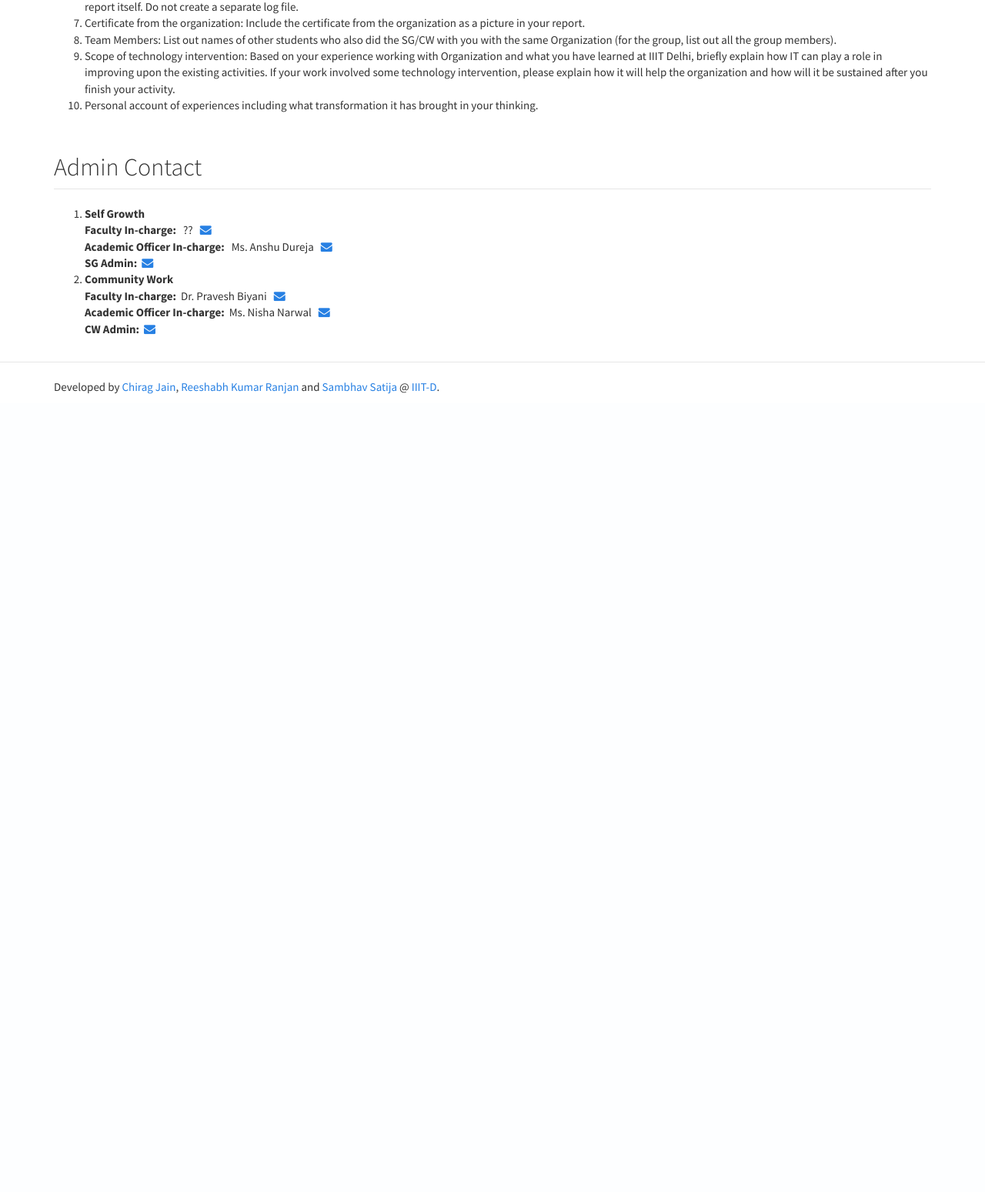
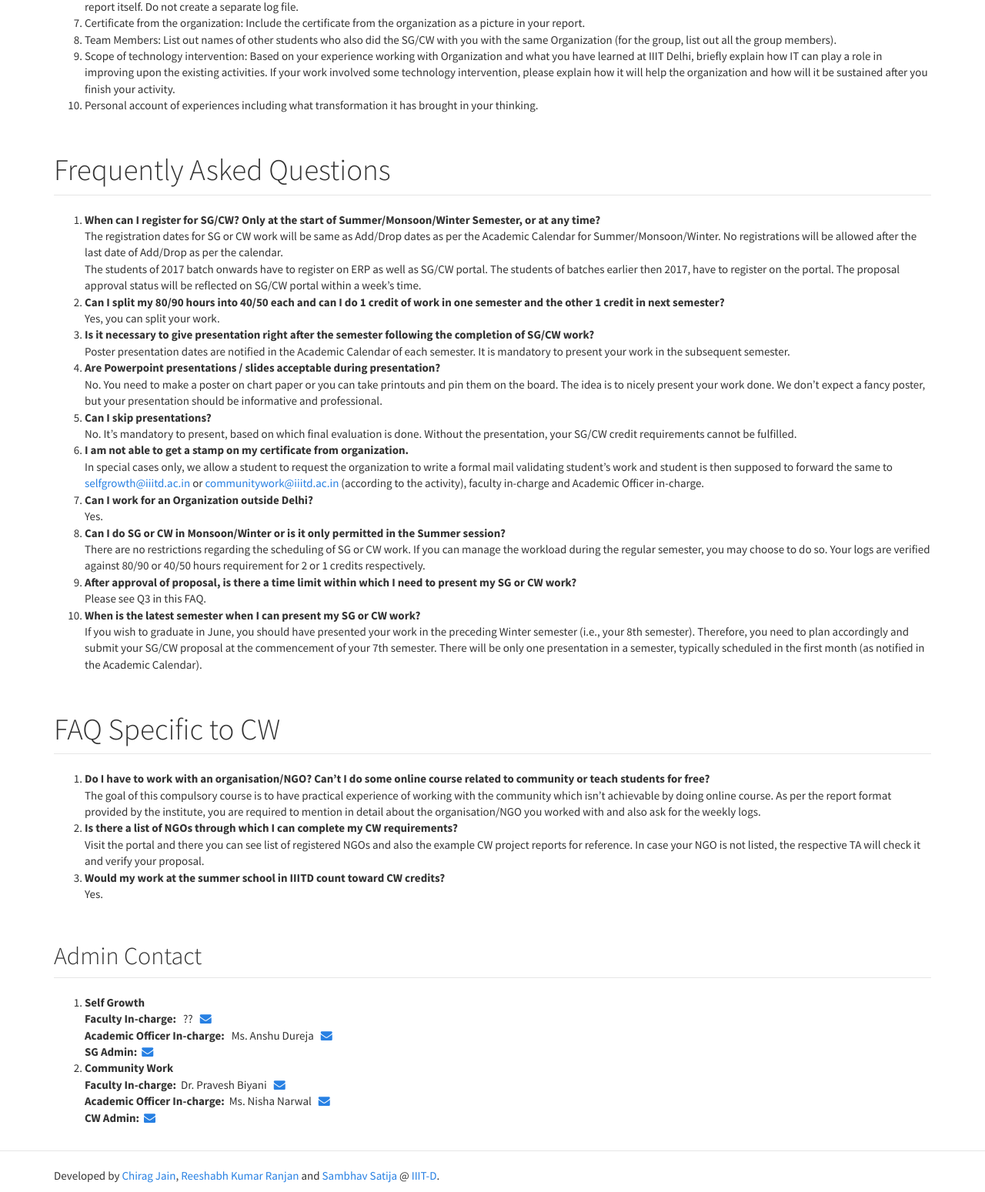
Before and after one commit to SanyamGarg12/sg-cw-iiitd, a Django app: page /student/guidelines/ in a window 1280 px wide. Shown: the part 1440-2989 px from the top of the page at 77% size. Before the commit the page ends 1952 px from the top, so only its background shows below. Run offline with Django 3.2, Linux system fonts and the light colour scheme; parts of the project's set-up code (start-up, migrations or seed data) failed here and were passed over; some libraries are stand-ins or nearby versions.

Commit message:
complete guidelines

```diff
--- a/studentportal/templates/guidelines.html
+++ b/studentportal/templates/guidelines.html
@@ -160,6 +160,101 @@
     </div>
 
     <div class="container">
+        <h1 class="page-header">
+            Frequently Asked Questions
+        </h1>
+        <ol>
+            <li>
+                <strong>When can I register for SG/CW? Only at the start of Summer/Monsoon/Winter Semester, or at any
+                    time?</strong><br>
+                The registration dates for SG or CW work will be same as Add/Drop dates as per the Academic Calendar for
+                Summer/Monsoon/Winter. No registrations will be allowed after the last date of Add/Drop as per the
+                calendar. <br>
+                The students of 2017 batch onwards have to register on ERP as well as SG/CW portal. The students of
+                batches earlier then 2017, have to register on the portal. The proposal approval status will be
+                reflected on SG/CW portal within a week’s time.
+            </li>
+            <li>
+                <strong>Can I split my 80/90 hours into 40/50 each and can I do 1 credit of work in one semester and
+                    the other 1 credit in next semester?</strong><br>
+                Yes, you can split your work.
+            </li>
+            <li>
+                <strong>Is it necessary to give presentation right after the semester following the completion of
+                    SG/CW work?</strong><br>
+                Poster presentation dates are notified in the Academic Calendar of each semester. It is mandatory to
+                present your work in the subsequent semester.
+            </li>
+            <li>
+                <strong>Are Powerpoint presentations / slides acceptable during presentation?</strong><br>
+                No. You need to make a poster on chart paper or you can take printouts and pin them on the board. The
+                idea is to nicely present your work done. We don’t expect a fancy poster, but your presentation should
+                be informative and professional.
+            </li>
+            <li>
+                <strong>Can I skip presentations?</strong><br>
+                No. It’s mandatory to present, based on which final evaluation is done. Without the presentation, your
+                SG/CW credit requirements cannot be fulfilled.
+            </li>
+            <li>
+                <strong>I am not able to get a stamp on my certificate from organization.</strong><br>
+                In special cases only, we allow a student to request the organization to write a formal mail validating
+                student’s work and student is then supposed to forward the same to <a
+                    href="mailto:selfgrowth@iiitd.ac.in">selfgrowth@iiitd.ac.in</a> or <a
+                    href="mailto:communitywork@iiitd.ac.in">communitywork@iiitd.ac.in</a> (according to the activity),
+                faculty in-charge and Academic Officer in-charge.
+            </li>
+            <li>
+                <strong>Can I work for an Organization outside Delhi?</strong><br>
+                Yes.
+            </li>
+            <li>
+                <strong>Can I do SG or CW in Monsoon/Winter or is it only permitted in the Summer session?</strong><br>
+                There are no restrictions regarding the scheduling of SG or CW work. If you can manage the workload
+                during the regular semester, you may choose to do so. Your logs are verified against 80/90 or 40/50
+                hours requirement for 2 or 1 credits respectively.
+            </li>
+            <li>
+                <strong>After approval of proposal, is there a time limit within which I need to present my SG or CW
+                    work?</strong><br>
+                Please see Q3 in this FAQ.
+            </li>
+            <li>
+                <strong>When is the latest semester when I can present my SG or CW work?</strong><br>
+                If you wish to graduate in June, you should have presented your work in the preceding Winter semester
+                (i.e., your 8th semester). Therefore, you need to plan accordingly and submit your SG/CW proposal at the
+                commencement of your 7th semester. There will be only one presentation in a semester, typically
+                scheduled in the first month (as notified in the Academic Calendar).
+            </li>
+        </ol>
+    </div>
+
+    <div class="container">
+        <h1 class="page-header">
+            FAQ Specific to CW
+        </h1>
+        <ol>
+            <li>
+                <strong>Do I have to work with an organisation/NGO? Can’t I do some online course related to
+                    community or teach students for free?</strong><br>
+                The goal of this compulsory course is to have practical experience of working with the community which
+                isn’t achievable by doing online course. As per the report format provided by the institute, you are
+                required to mention in detail about the organisation/NGO you worked with and also ask for the weekly
+                logs.
+            </li>
+            <li>
+                <strong>Is there a list of NGOs through which I can complete my CW requirements?</strong><br>
+                Visit the portal and there you can see list of registered NGOs and also the example CW project reports
+                for reference. In case your NGO is not listed, the respective TA will check it and verify your proposal.
+            </li>
+            <li>
+                <strong>Would my work at the summer school in IIITD count toward CW credits?</strong><br>
+                Yes.
+            </li>
+        </ol>
+    </div>
+
+    <div class="container">
         <h2 class="page-header">
             Admin Contact
         </h2>
```
